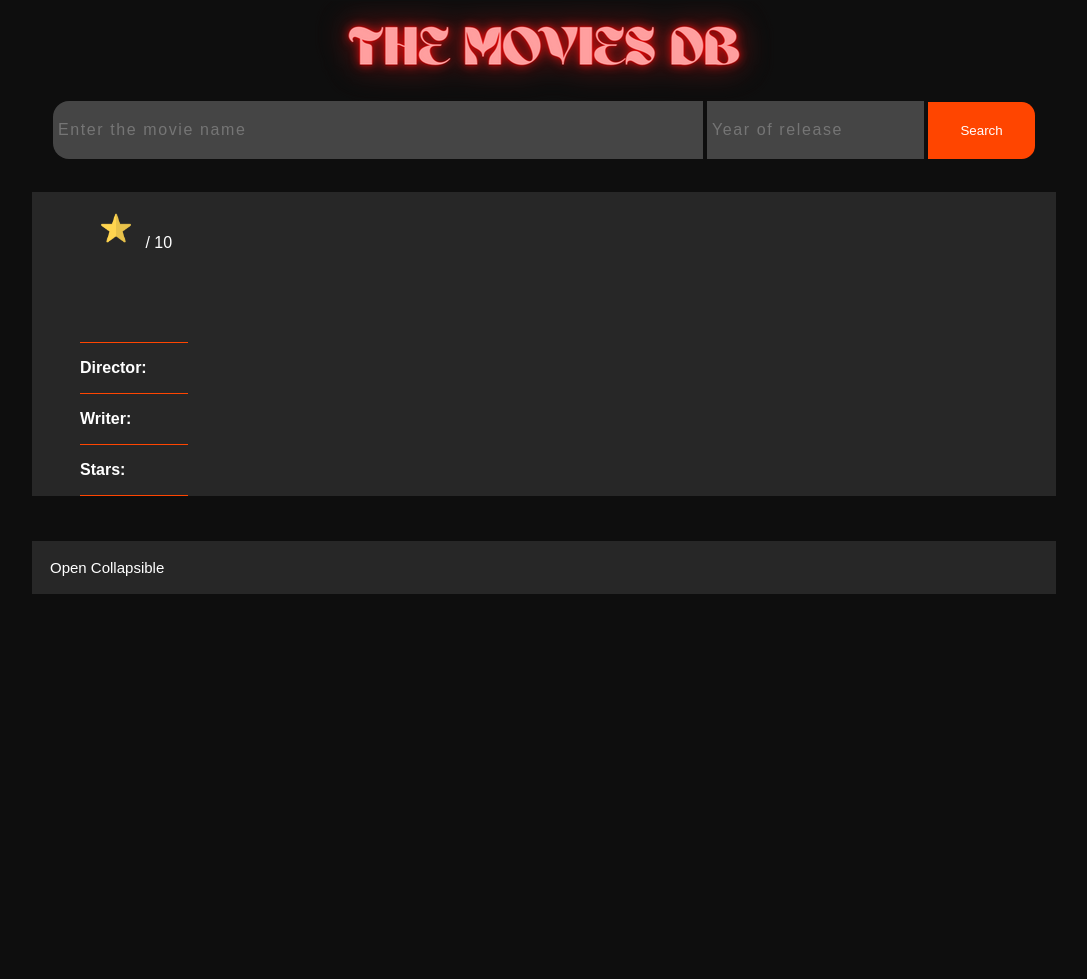
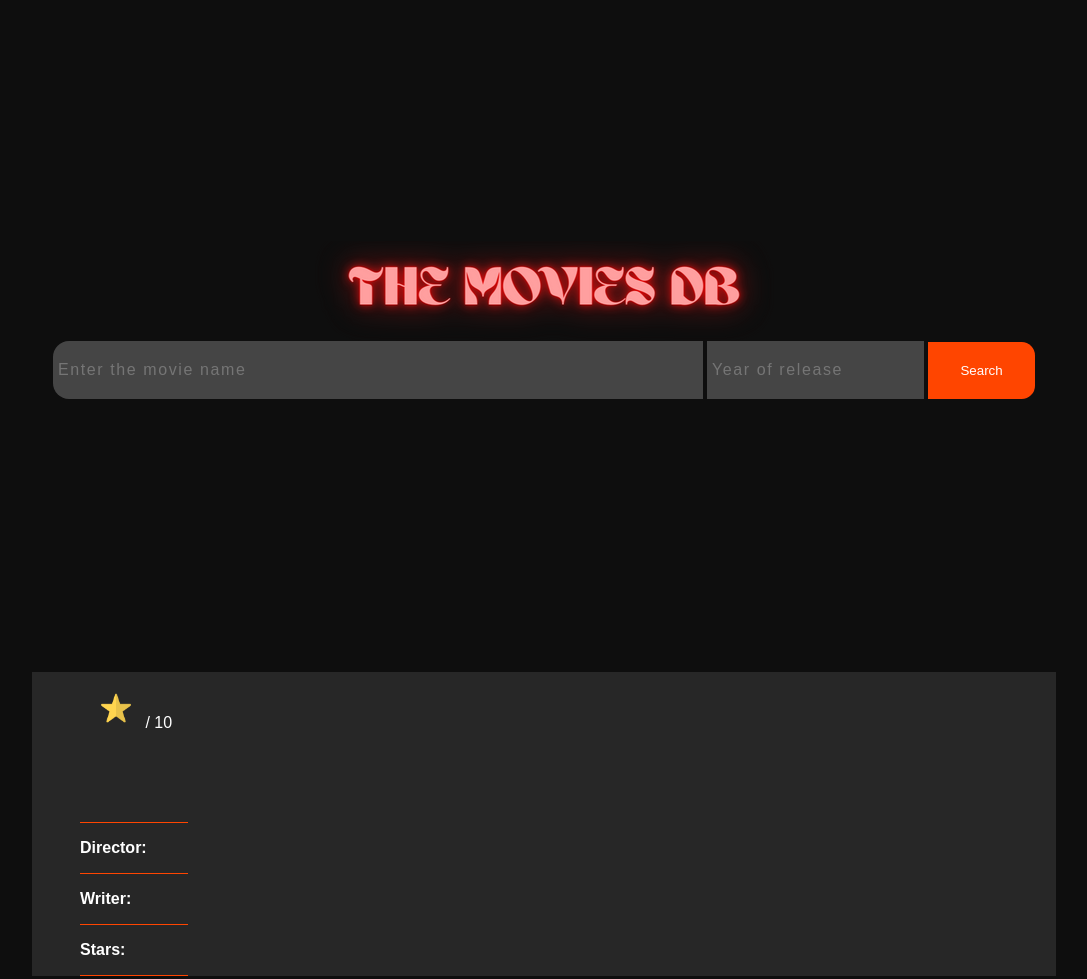
Before and after one commit to AyanDas-99/The-Movies-DB, a plain HTML site: page index.html in a window 1280 px wide. Shown: the top 979 px of the page, without its empty margins (96-1183 px from the left). Before the commit the page ends 800 px from the top, so only its background shows below. Drawn offline with Linux system fonts and the light colour scheme.

Commit message:
remove postSearch class from main div

```diff
--- a/index.html
+++ b/index.html
@@ -10,7 +10,7 @@
 </head>
 
 <body>
-    <div class='main postSearch'>
+    <div class='main'>
         <img src="media/logo.png" alt="" srcset="">
         <nav></nav>
         <form name="search" id="search">
```
